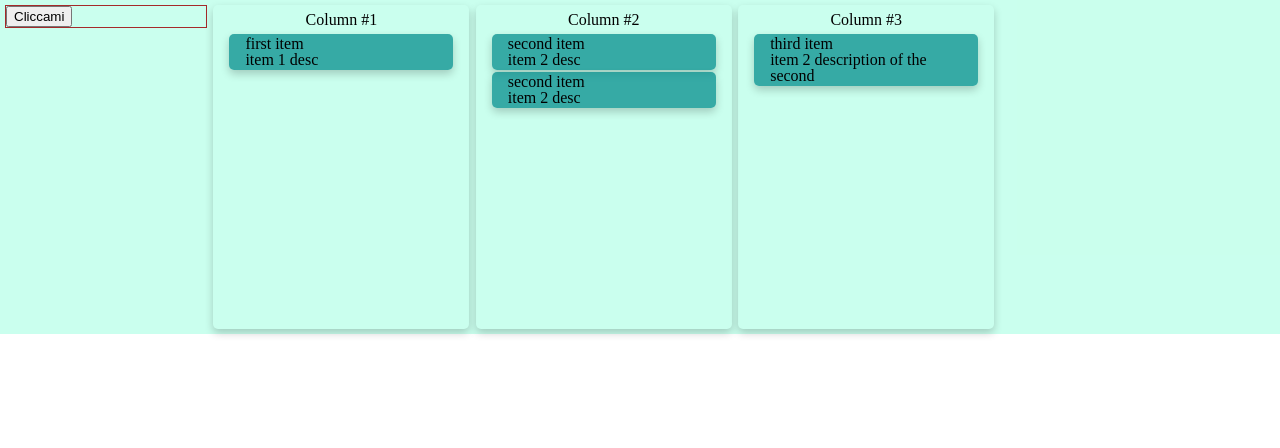
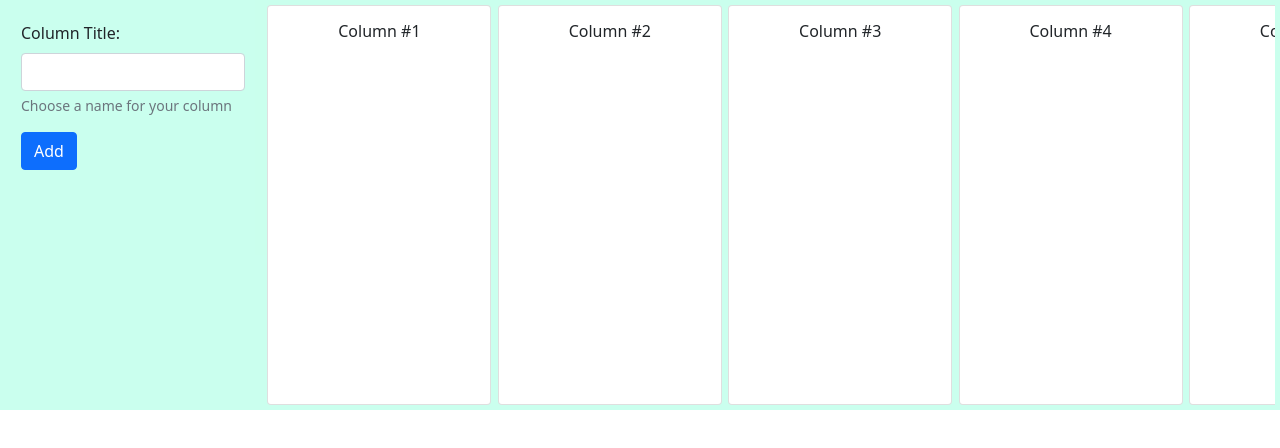
Before and after one commit to matteo9966/TS-Drag-And-Drop, a website built with webpack: page index.html in a window 1280 px wide. Built offline with nearby package versions, Linux system fonts and the light colour scheme.

Commit message:
aggiustato creazione id
- uso uuidv4 per la creazione del id delle colonne, non è più necessario creare un id a mano

```diff
--- a/index.html
+++ b/index.html
@@ -9,11 +9,22 @@
 <body>
   <!-- the container of the app -->
 <template id="main-container">
-  <div class="grid-container">
-     <div class="form-container">
-       <input type="button" value="Cliccami">
+  <div class="grid-container" >
+
+       <div class="form-container" id="form-container"  >
+
+         <!-- <form >
+           <div class="mb-3">
+             <label for="exampleInputEmail1" class="form-label">Column Title:</label>
+             <input type="text" class="form-control" id="column-title" aria-describedby="emailHelp">
+             <div id="column-helper" class="form-text">Choose a name for your column</div>
+           </div>
+           <button type="submit" class="btn btn-primary">Add</button>
+         </form> -->
+
      </div>
-    <div class="container" id="columns-container">
+    <div class="column-container"  >
+      <div class="scrollable-container" id="columns-container" ></div>
   </div>
 
 </div>
@@ -35,6 +46,18 @@
       </div>
     </template>
 
+    <template id="add-column-template">
+      <form id="add-column-form">
+        <div class="mb-3">
+          <label for="exampleInputEmail1" class="form-label">Column Title:</label>
+          <input type="text" class="form-control" id="column-title" aria-describedby="emailHelp">
+          <div id="column-helper" class="form-text">Choose a name for your column</div>
+        </div>
+        <button type="submit" class="btn btn-primary">Add</button>
+      </form>
+
+    </template>
+
 
     <!-- div app will be the container of the app -->
     <div id="app"></div>
--- a/src/components/column-component.ts
+++ b/src/components/column-component.ts
@@ -27,8 +27,8 @@ export class ColumnComponent extends BaseComponent<
 
   configure() {
     console.log("configuro la colonna");
-    stateInstance.addListener((state) => {
-      console.log(state);
+    stateInstance.addListener((_) => {
+
     });
   }
   renderContent(): void {
--- a/src/components/container-component.ts
+++ b/src/components/container-component.ts
@@ -2,6 +2,7 @@ import { BaseComponent } from "./base-component";
 import { stateInstance } from "../state/global-state";
 import { ColumnComponent } from "./column-component";
 import { Column } from "../models/Column";
+import {FormComponent} from './form-component';
 export class ContainerComponent extends BaseComponent<
   HTMLDivElement,
   HTMLDivElement
@@ -18,11 +19,16 @@ export class ContainerComponent extends BaseComponent<
     throw new Error("Method not implemented.");
   }
   renderContent(): void {
-
-
+    //devo aggiungere il listener al form
+    //qui dentro posso fare il render del form???
+     this.createForm();
     stateInstance.addListener((state) => {
       this.renderColumns(state.columns);
     });
+  }
+
+  createForm(){
+    return new FormComponent();
   }
 
   renderColumns(columns: Column[]) {
--- a/src/components/form-component.ts
+++ b/src/components/form-component.ts
@@ -0,0 +1,22 @@
+import {BaseComponent} from './base-component'
+export class FormComponent extends BaseComponent<HTMLDivElement,HTMLFormElement> {
+
+   constructor(){
+       super('add-column-template','form-container'); //qui viene chiamato e creato. quando viene chiamato e creato posso configurarlo
+       this.configure();
+       //queryselector del title
+       //svuota dopo aver selezionato il titolo
+    }
+
+
+    configure(): void {
+       //aggiungo un listner al submit
+      const form = document.getElementById('add-column-form')! as HTMLFormElement;
+
+      form.addEventListener('submit',(e)=>{ e.preventDefault();console.log(e)})
+    }
+    renderContent(): void {
+        throw new Error('Method not implemented.');
+    }
+
+}
--- a/src/index.ts
+++ b/src/index.ts
@@ -4,11 +4,13 @@ import {ContainerComponent} from './components/container-component';
 import { stateInstance } from './state/global-state';
 import {statetype} from './state/global-state'
 import { Column } from './models/Column';
-import {Item} from './models/Item'
+// import {Item} from './models/Item'
+import 'bootstrap';
+import './scss/app.scss'
 
 const dummyState:statetype={
-    columns:[new Column('Column #1','001'),new Column('Column #2','002'),new Column('Column #3','003')],
-    items:[new Item('first item','item-1','item 1 desc','001'),new Item('second item','item-2','item 2 desc','002'),new Item('second item','item-3','item 2 desc','002'),new Item('third item','item-4','item 2 description of the second','003')]
+    columns:[new Column('Column #1'),new Column('Column #2'),new Column('Column #3'),new Column('Column #4'),new Column('Column #5'),new Column('Column #6')],
+    items:[/* new Item('first item','item-1','item 1 desc','001'),new Item('second item','item-2','item 2 desc','002'),new Item('second item','item-3','item 2 desc','002'),new Item('third item','item-4','item 2 description of the second','003') */]
 }
 
 
--- a/src/models/BaseItem.ts
+++ b/src/models/BaseItem.ts
@@ -1,9 +1,11 @@
+const { v4: uuidV4 } = require('uuid');
 export abstract class BaseItem {
     ItemID:string;
     name:string;
 
-    constructor(ItemID:string,name:string){
-        this.ItemID=ItemID;
+    constructor(name:string){
+        this.ItemID=uuidV4();
+        // this.ItemID=ItemID;
         this.name=name;
 
 
--- a/src/models/Column.ts
+++ b/src/models/Column.ts
@@ -1,7 +1,7 @@
 import {BaseItem} from './BaseItem'
 
 export class Column extends BaseItem{
-    constructor(name:string,id:string){
-      super(id,name)
+    constructor(name:string){
+      super(name)
     }
 }
--- a/src/models/Item.ts
+++ b/src/models/Item.ts
@@ -3,8 +3,8 @@ import {BaseItem} from './BaseItem'
 export class Item extends BaseItem{
     description: string;
     columnID:string;
-    constructor(name:string,id:string,description:string,columnID:string){
-      super(id,name)
+    constructor(name:string,description:string,columnID:string){
+      super(name)
       this.description=description;
       this.columnID=columnID;
     }
--- /dev/null
+++ b/src/scss/app.scss
@@ -0,0 +1,23 @@
+@import "~bootstrap/scss/bootstrap";
+
+.card{
+    padding:0.5rem;
+
+}
+.column{
+    width: 14rem;
+    min-height: 25rem;
+    max-height: 100%;
+    margin-left: 0.4rem;
+    display: grid;
+    grid-template-rows:auto 1fr;
+    min-width: 14rem;
+
+}
+.form-container{
+    width:16rem;
+    min-width:16rem;
+    height: 100%;
+    padding: 1rem;
+
+}
--- a/src/state/global-state.ts
+++ b/src/state/global-state.ts
@@ -7,12 +7,14 @@ export type statetype={
     columns:Column[];
 }
 
+
+
  class State{
     protected _state!:statetype;
     protected listeners:ListenerFunction<statetype>[] =[]
 
     addListener(listener:ListenerFunction<statetype>){
-        console.log('ho aggiunto il listener:',listener.toString());
+
         this.listeners.push(listener);
     }
 
@@ -25,8 +27,8 @@ export type statetype={
         if(this._state){
 
             this.listeners.forEach(listener=>{
-                console.log("eseguo listener. con: ",listener.toString())
-                listener(this.state)}) //passo lo stato.
+
+                listener(this._state)}) //passo lo stato.
         }
     }
 
@@ -34,9 +36,13 @@ export type statetype={
        this._state=state;
        this.updateListeners();
     }
+
+
+
+
 }
 
- class GlobalState extends State{ //non è di tipo project state
+ class GlobalState extends State{
   private static insance:GlobalState;
   private constructor(){
    super();
@@ -51,6 +57,11 @@ public static getInstance(){
 }
 
 
+addColumn(column:Column){
+    this.state.columns.push(column);
+    this.setState(this.state) //this.state è una copia dello state non è quello aggiornato
+}
+
 }
 
 export const stateInstance = GlobalState.getInstance();
--- a/src/style.css
+++ b/src/style.css
@@ -11,23 +11,8 @@
     padding:5px;
 }
 
-.card{
-    position: relative;
-    border-radius: 5px;
-    box-shadow: 0 4px 8px 0 rgba(0,0,0,0.2);
-    padding: 2px 16px;
 
-}
 
-.column{
-    width: 14rem;
-    min-height: 20rem;
-    max-height: 100%;
-    margin-left: 0.4rem;
-    display: grid;
-    grid-template-rows:auto 1fr;
-
-}
 
 .column-title{
     display: block;
@@ -47,10 +32,19 @@
 
 }
 
-.container{
-
+.column-container{
     display: flex;
     flex-grow: 1;
+
+
+    max-width:100%;
+
+    overflow-x: scroll;
+
+}
+
+.scrollable-container{
+    display: flex;
 }
 
 .item{
@@ -62,10 +56,8 @@
 
 .grid-container{
     display: flex;
+    justify-content: flex-start;
+
+
+    margin:0;
 }
-
-.form-container{
-    min-width:200px;
-    height: 100%;
-    border:1px solid brown;
-}
--- a/webpack.config.js
+++ b/webpack.config.js
@@ -36,6 +36,15 @@ const config = {
                 exclude: ['/node_modules/'],
             },
             {
+                test: /\.(scss)$/,
+                use: [
+                    'style-loader',
+                    'css-loader',
+                    'postcss-loader',
+                    'sass-loader'
+                ]
+            },
+            {
                 test: /\.css$/i,
                 use: [stylesHandler,'css-loader'],
             },
```
Also changed, not shown: package.json (+10 -0 lines), 1 other file.
